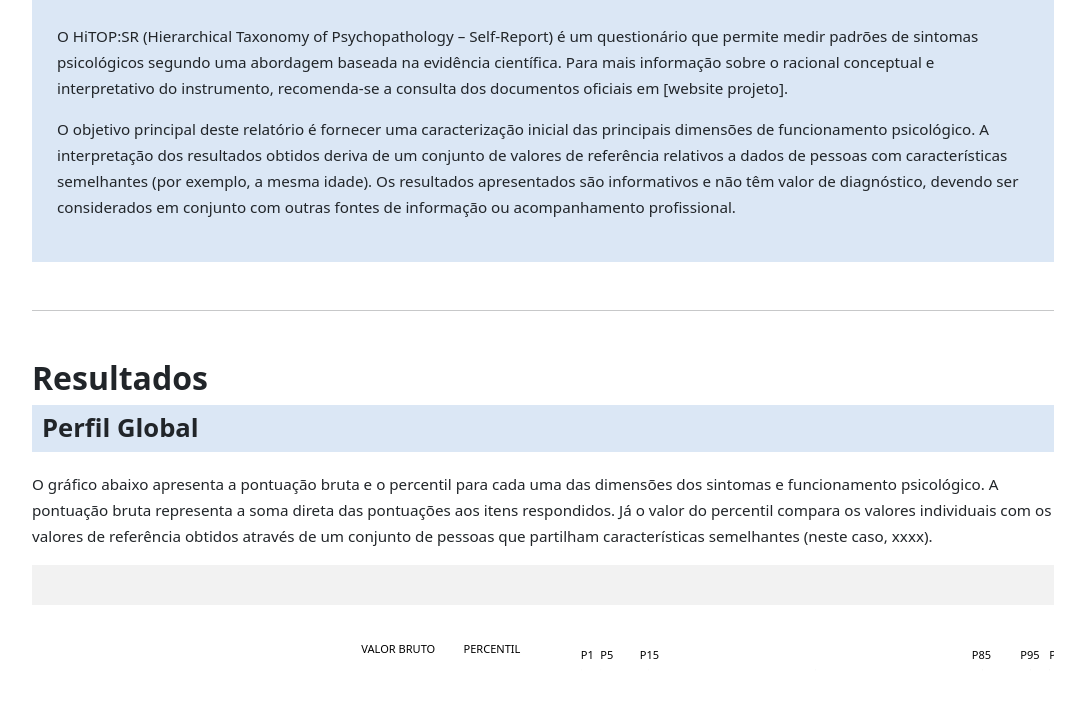
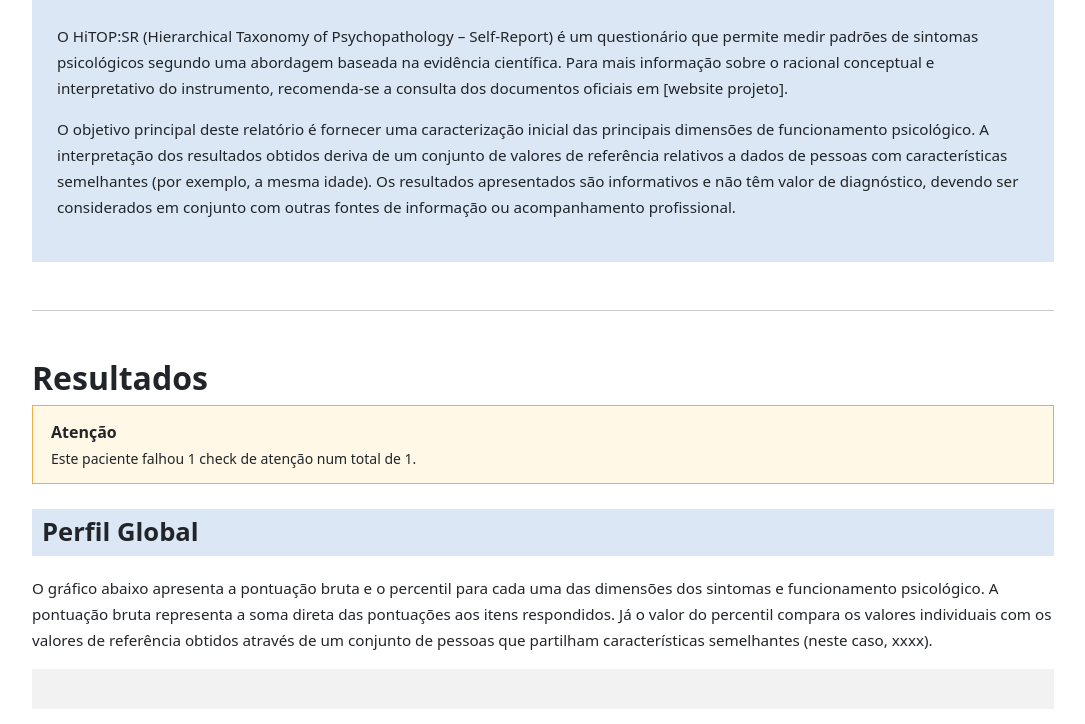
Before and after one commit to fabio-f6/hitop, a Django app: page /reports/1/preview/ in a window 1280 px wide. Shown: the part 968-1692 px from the top of the page, without its empty margins (97-1182 px from the left). Run offline with Django 5.2, Linux system fonts and the light colour scheme; a user stored in the database is signed in; tables that the repository leaves empty hold one stand-in row (values such as "Sample post").

Commit message:
Added Attention Check warning on Report

```diff
--- a/hitop2/website/templates/website/report_preview.html
+++ b/hitop2/website/templates/website/report_preview.html
@@ -2,6 +2,24 @@
 {% load static %}
 
 {% block content %}
+
+<style>
+    .attention-check-alert {
+        border: 1px solid #f0ad4e;
+        padding: 14px 18px;
+        margin-bottom: 25px;
+        background-color: #fff8e6;
+    }
+
+    .attention-check-alert-title {
+        font-weight: 600;
+        margin-bottom: 4px;
+    }
+
+    .attention-check-alert-text {
+        font-size: 14px;
+    }
+</style>
 
 <div class="report-container">
 
@@ -145,6 +163,24 @@
         >
             Resultados
         </h1>
+
+        {% if attention_checks.incorrect > 0 %}
+        <div class="attention-check-alert">
+            <div class="attention-check-alert-title">
+                Atenção
+            </div>
+
+            <div class="attention-check-alert-text">
+                Este paciente falhou {{ attention_checks.incorrect }}
+                {% if attention_checks.incorrect == 1 %}
+                    check de atenção
+                {% else %}
+                    checks de atenção
+                {% endif %}
+                num total de {{ attention_checks.total }}.
+            </div>
+        </div>
+        {% endif %}
 
         <!-- ===================================== -->
         <!-- PERFIL GLOBAL -->
```
